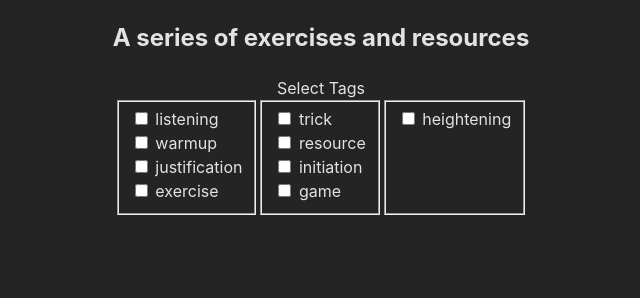
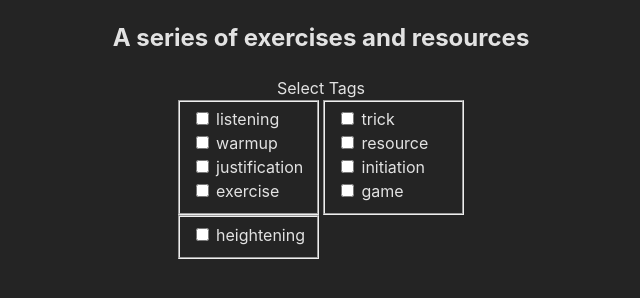
Before and after one commit to wcstrickland/improvtoolkit, a plain HTML site: page exercises.html in a window 1280 px wide. Shown: the whole page, without its empty margins (319-959 px from the left). Drawn offline with Linux system fonts and the light colour scheme.

Commit message:
made grid

```diff
--- a/exercises.html
+++ b/exercises.html
@@ -16,9 +16,10 @@
             <h2>A series of exercises and resources</h2>
         </div>
 
+        <div>
             <legend>Select Tags</legend>
-        <form style="display: flex; flex-direction: row;">
-            <fieldset>
+        <form style="display: grid; grid-template-columns: repeat(2, minmax(10px, 1fr));">
+            <fieldset class="field">
                 <div class="tag-item">
                     <input type="checkbox" id="listening" name="listening" />
                     <label for="listening">listening</label>
@@ -40,7 +41,7 @@
                     <label for="exercise">exercise</label>
                 </div>
             </fieldset>
-            <fieldset>
+            <fieldset class="field">
 
                 <div class="tag-item">
                     <input type="checkbox" id="trick" name="trick" />
@@ -64,7 +65,7 @@
 
             </fieldset>
 
-             <fieldset>
+             <fieldset class="field">
 
                 <div class="tag-item">
                     <input type="checkbox" id="heightening" name="heightening" />
@@ -74,6 +75,7 @@
 
             </fieldset>
             </form>
+        </div>
 
 
 
@@ -91,6 +93,10 @@
         justify-content: center;
         align-items: center;
         text-align: center;
+    }
+
+    .field{
+        min-width: 35%;
     }
 
     .tag-item {
```
